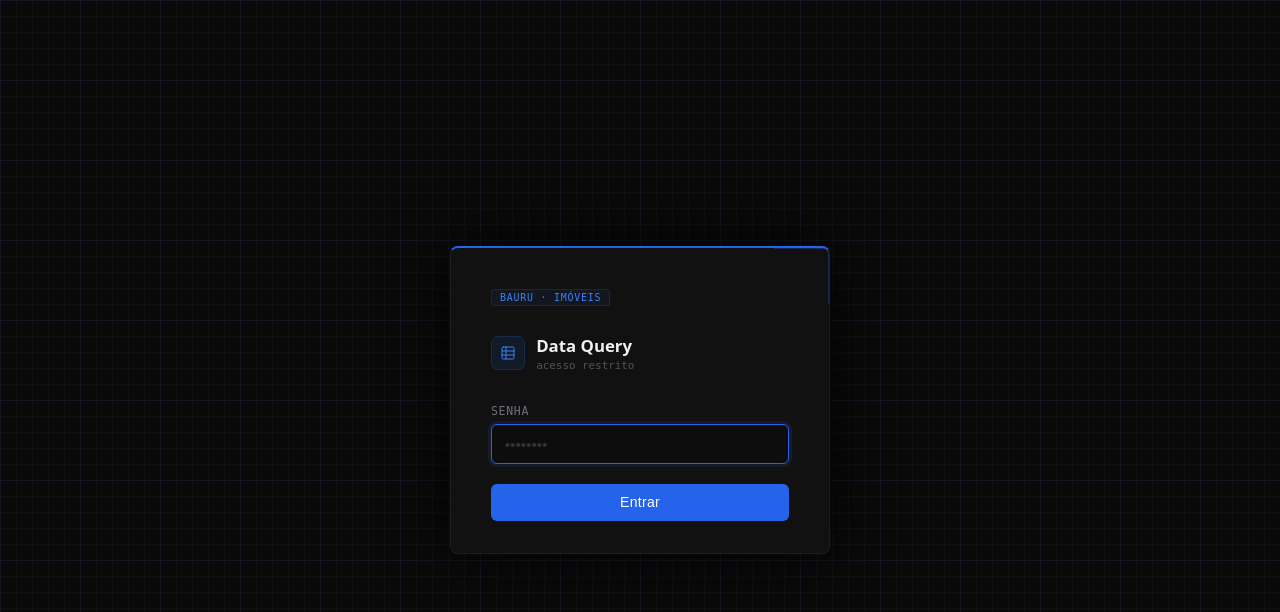
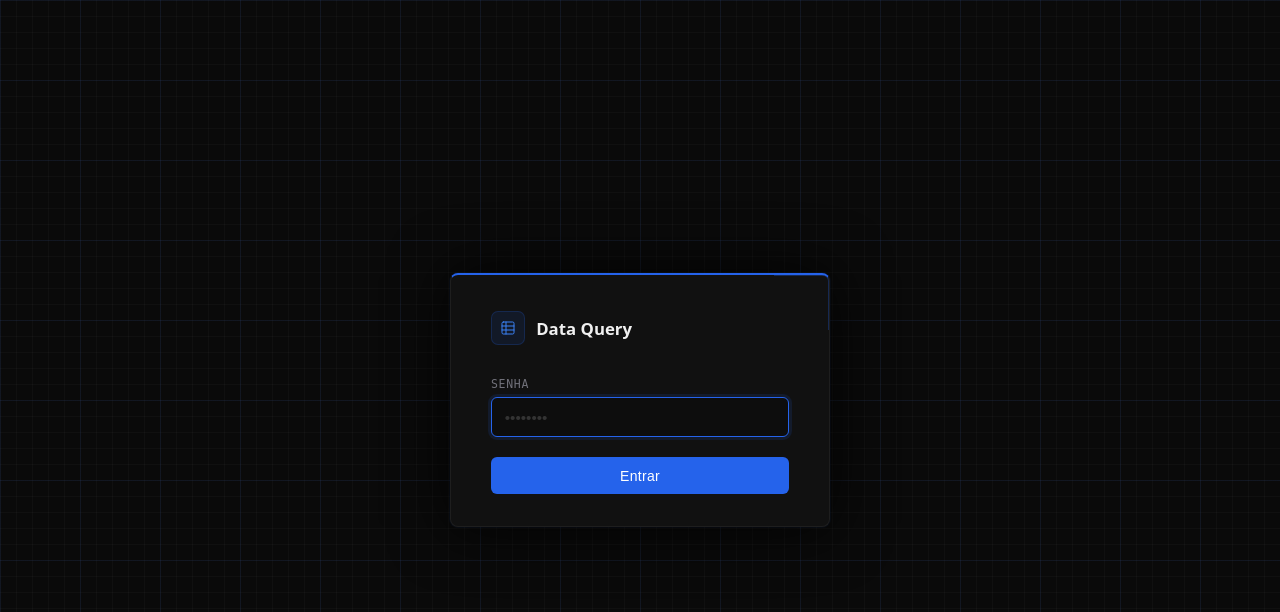
Before and after one commit to beillo/property-registry-search, a FastAPI app: page /login in a window 1280 px wide. Shown: the top 612 px of the page. Run offline with FastAPI, Linux system fonts and the light colour scheme.

Commit message:
style(login): remove badge and subtitle, keep icon + title only
Co-Authored-By: Claude Sonnet 4.6 <noreply@anthropic.com>

```diff
--- a/templates/login.html
+++ b/templates/login.html
@@ -43,15 +43,6 @@
     pointer-events: none;
   }
 
-  .badge {
-    display: inline-block; margin-bottom: 1.75rem;
-    font-size: .62rem; font-family: ui-monospace, monospace;
-    color: #3b82f6; background: rgba(37,99,235,.08);
-    border: 1px solid rgba(37,99,235,.2);
-    border-radius: 3px; padding: .12rem .5rem;
-    letter-spacing: .08em; text-transform: uppercase;
-  }
-
   .logo { display: flex; align-items: center; gap: .7rem; margin-bottom: 2rem; }
 
   .logo-icon {
@@ -68,10 +59,6 @@
   }
 
   .logo-text h1 { font-size: 1.05rem; font-weight: 600; color: #f0f0f0; }
-  .logo-text p  {
-    font-size: .68rem; color: #52525b;
-    font-family: ui-monospace, monospace; margin-top: .1rem;
-  }
 
   label {
     display: block; margin-bottom: .4rem;
@@ -110,7 +97,6 @@
 </head>
 <body>
 <div class="card">
-  <div class="badge">Bauru · Imóveis</div>
   <div class="logo">
     <div class="logo-icon">
       <svg viewBox="0 0 24 24">
@@ -122,7 +108,6 @@
     </div>
     <div class="logo-text">
       <h1>Data Query</h1>
-      <p>acesso restrito</p>
     </div>
   </div>
   {% if error %}
```
